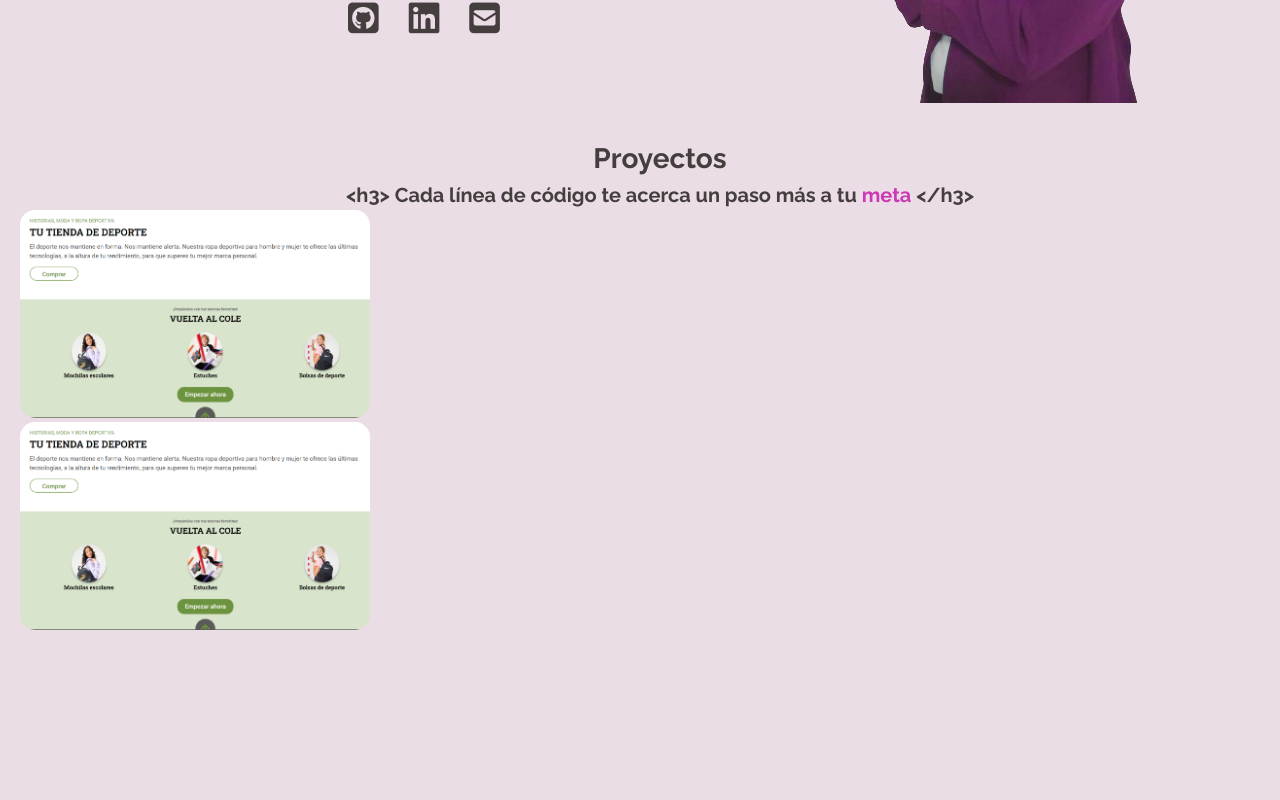
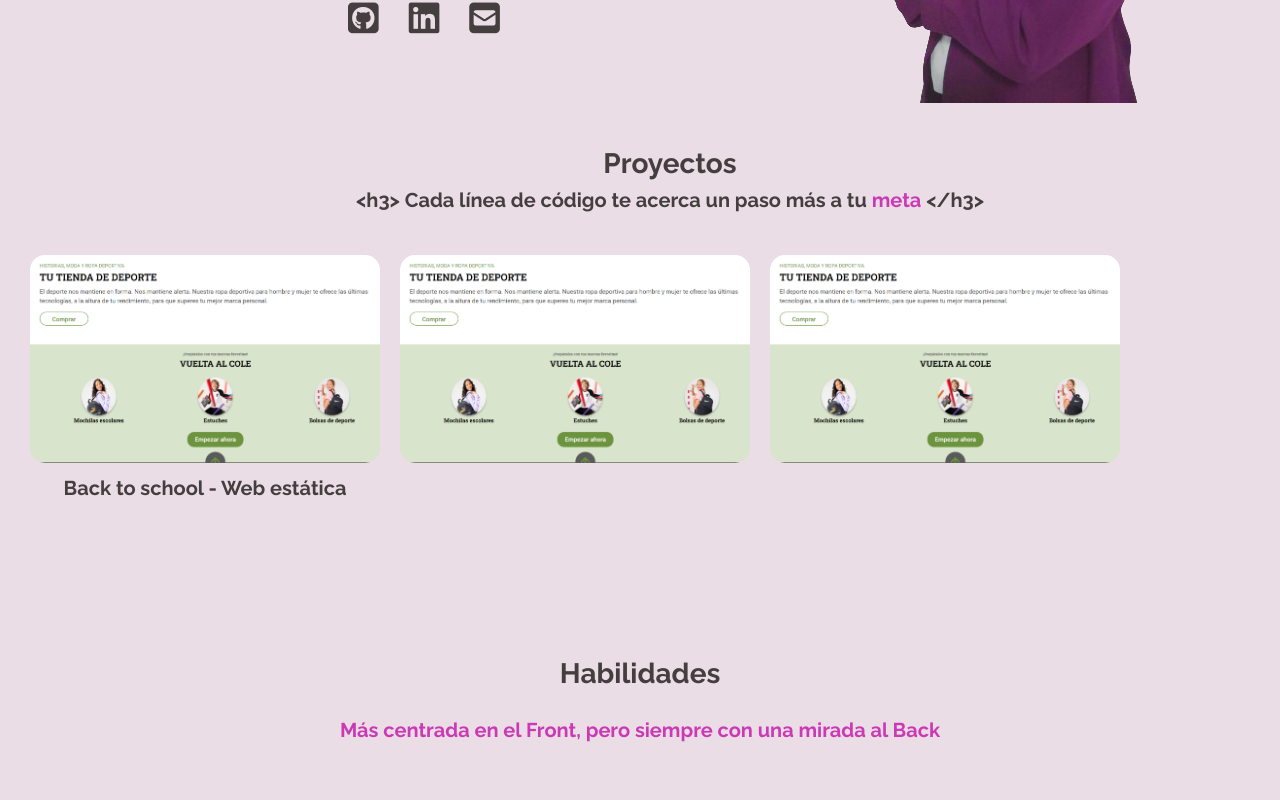
Before and after one commit to mteresacastro/My-Portfolio, a React (Vite) app: page / in a window 1280 px wide. Shown: the part 600-1400 px from the top of the page. Built offline with nearby package versions, Linux system fonts and the light colour scheme.

Commit message:
add more projects

```diff
--- a/src/components/MainProjects.jsx
+++ b/src/components/MainProjects.jsx
@@ -9,12 +9,33 @@ function MainProjects() {
         <section className="mainProjects">
             <h2 className="mainProjects__h2">Proyectos</h2>
             <h3 className="mainProjects__h3">&lt;h3&gt; Cada línea de código te acerca un paso más a tu <span className="mainProjects__h3--span">meta</span> &lt;/h3&gt;</h3>
-            <div className="mainProject__div">
+
+            <div className="mainProject__div box">
+                <a className="link" href="https://mteresacastro.github.io/Static-Website-BackToSchool-HTML-CSS/" target='_blank' rel='noreferrer'>
+                    <article className="mainProjects__art">
+                        <div className="mainProjects__art--container">
+                            <img className="mainProjects__art--container-img" src={school} alt="" />
+                            <div className="mainProjects__art--container-div">
+                                <h4 className="art__div--h4">Visitar Demo</h4>
+                                <p className="art__div--p">Web estática desarrollada según un diseño de Zeplin preestablecido. Diseño responsive.</p>
+                                <ul className="art__div--ul">
+                                    <li><img className="art__div--ul-img" src="../src/images/html-48.png" alt="logo html" /></li>
+                                    <li><img className="art__div--ul-img" src="../src/images/css-48.png" alt="logo css" /></li>
+                                    <li><img className="art__div--ul-img" src="../src/images/sass-48.png" alt="logo sass" /></li>
+                                </ul>
+                            </div>
+                        </div>
+                        <h4 className="mainProjects__art--title">Back to school - Web estática</h4>
+
+                    </article>
+                </a>
+                <a href="https://mteresacastro.github.io/Static-Website-BackToSchool-HTML-CSS/" target='_blank' rel='noreferrer'>
                     <article className="mainProjects__art">
                         <div className="mainProjects__art--container">
                             <img className="mainProjects__art--container-img" src={school} alt="" />
                             <div className="mainProjects__art--container-div">
                                 <h4 className="art__div--h4">Ver Demo</h4>
+                                <p className="art__div--p">Web estática desarrollada según un diseño de Zeplin preestablecido. Diseño responsive.</p>
                                 <ul className="art__div--ul">
                                     <li><img className="art__div--ul-img" src="../src/images/html-48.png" alt="logo html" /></li>
                                     <li><img className="art__div--ul-img" src="../src/images/css-48.png" alt="logo css" /></li>
@@ -23,11 +44,14 @@ function MainProjects() {
                             </div>
                         </div>
                     </article>
+                </a>
+                <a href="https://mteresacastro.github.io/Static-Website-BackToSchool-HTML-CSS/" target='_blank' rel='noreferrer'>
                     <article className="mainProjects__art">
                         <div className="mainProjects__art--container">
                             <img className="mainProjects__art--container-img" src={school} alt="" />
                             <div className="mainProjects__art--container-div">
                                 <h4 className="art__div--h4">Ver Demo</h4>
+                                <p className="art__div--p">Web estática desarrollada según un diseño de Zeplin preestablecido. Diseño responsive.</p>
                                 <ul className="art__div--ul">
                                     <li><img className="art__div--ul-img" src="../src/images/html-48.png" alt="logo html" /></li>
                                     <li><img className="art__div--ul-img" src="../src/images/css-48.png" alt="logo css" /></li>
@@ -36,7 +60,7 @@ function MainProjects() {
                             </div>
                         </div>
                     </article>
-
+                </a>
             </div>
         </section>
     );
--- a/src/index.css
+++ b/src/index.css
@@ -14,7 +14,7 @@ a {
 }
 a:hover {
   color: #dd54d6;
-  text-decoration: underline;
+  text-decoration: none;
 }
 
 body {
@@ -23,6 +23,7 @@ body {
   place-items: center;
   min-width: 320px;
   min-height: 100vh;
+  cursor: url(./images/cursor.png);
 }
 
 h1 {
--- a/src/styles/mainProject.scss
+++ b/src/styles/mainProject.scss
@@ -1,27 +1,28 @@
 .mainProjects{
     width: 100%;
-    height: 70rem;
-    margin: 3rem 2rem;
+    margin: 4rem 3rem;
     &__h2{
         font-size: 2.8rem;
+        margin-top: 3rem 2rem;
     }
     &__h3{
         font-size: 2rem;
+        margin-bottom: 4rem;
         &--span {
            color: #cc39b4;
         }
     }
     &__div{
-        display:flex;
-        flex-wrap: wrap;
-        flex-direction: row;
+       display: flex;
     }
     &__art{
+        width: 35rem;
+
         &--container{
             position: relative;
             width: 35rem;
             border-radius: 15px;
-
+            display:flex;
             &-img{
                 width: 35rem;
                 border-radius: 15px;
@@ -47,16 +48,25 @@
                 visibility: visible;
               }
         }
+        &--title{
+            font-size: 2rem;
+            padding: 1rem 1rem 3rem 1rem;
+        }
+
     }
 }
 
 .art__div{
 
    &--h4{
-    font-size: 2rem;
-    font-weight: 800;
+    font-size: 3rem;
+    font-weight: 500;
     color:#fb5af3;
    }
+   &--p{
+    font-size: 1.4rem;
+    color:white;
+    }
    &--ul{
         display: flex;
         &-img{
@@ -64,3 +74,8 @@
         }
    }
 }
+
+.box{
+    display:flex;
+    gap: 2rem;
+}
--- a/src/styles/mainSkills.scss
+++ b/src/styles/mainSkills.scss
@@ -4,6 +4,7 @@
     gap: 2rem;
     &__h2{
         font-size: 2.8rem;
+        margin-top: 8rem;
     }
     &__h3{
         font-size: 2rem;
```
Lines whose indentation alone changed are shown as unchanged.
